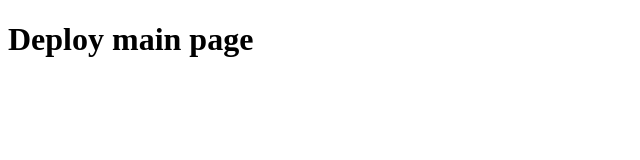
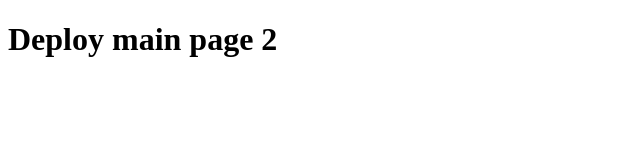
Before and after one commit to Poluvyanov-zz/test_deploy, a plain HTML site: page index.html in a window 1280 px wide. Shown: the full height of the page, 0-640 px from the left. Drawn offline with Linux system fonts and the light colour scheme.

Commit message:
update dta

```diff
--- a/index.html
+++ b/index.html
@@ -5,6 +5,6 @@
     <title>Title</title>
 </head>
 <body>
-<h1>Deploy main page</h1>
+<h1>Deploy main page 2</h1>
 </body>
 </html>
```
